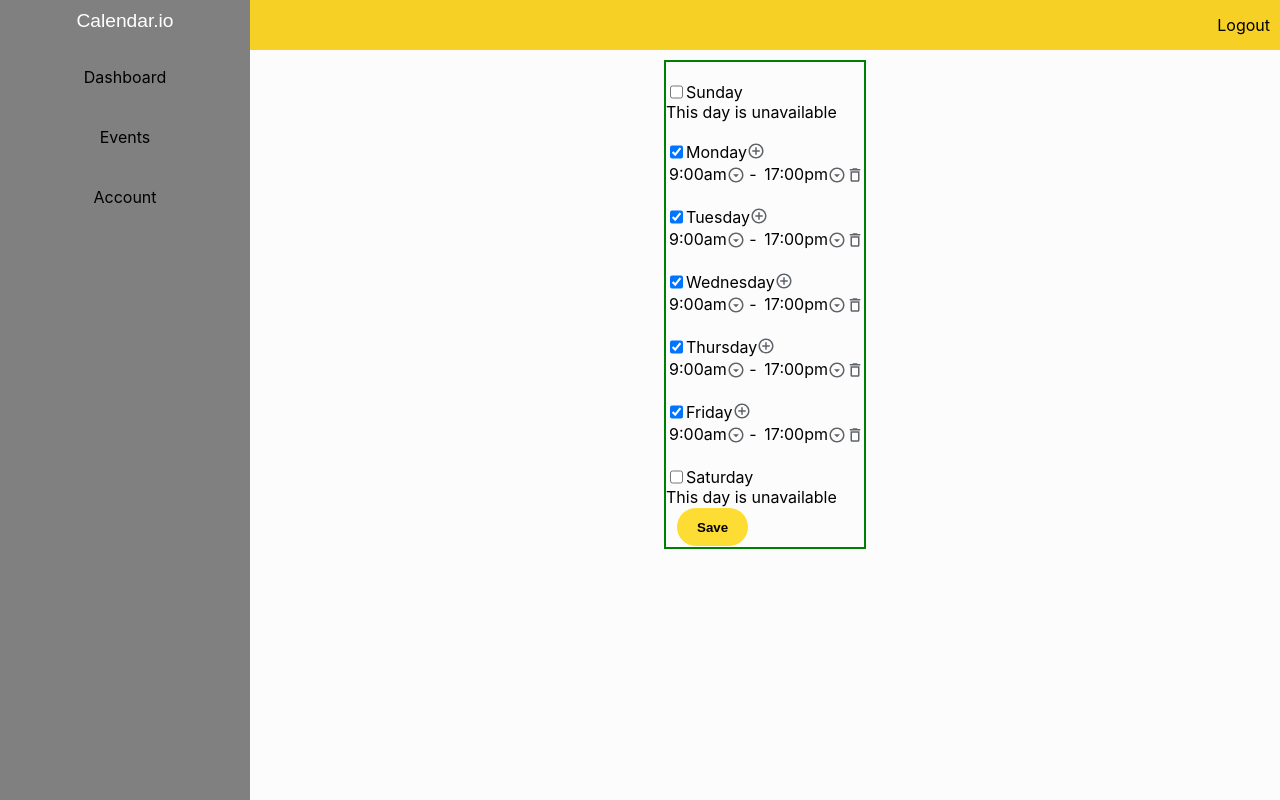
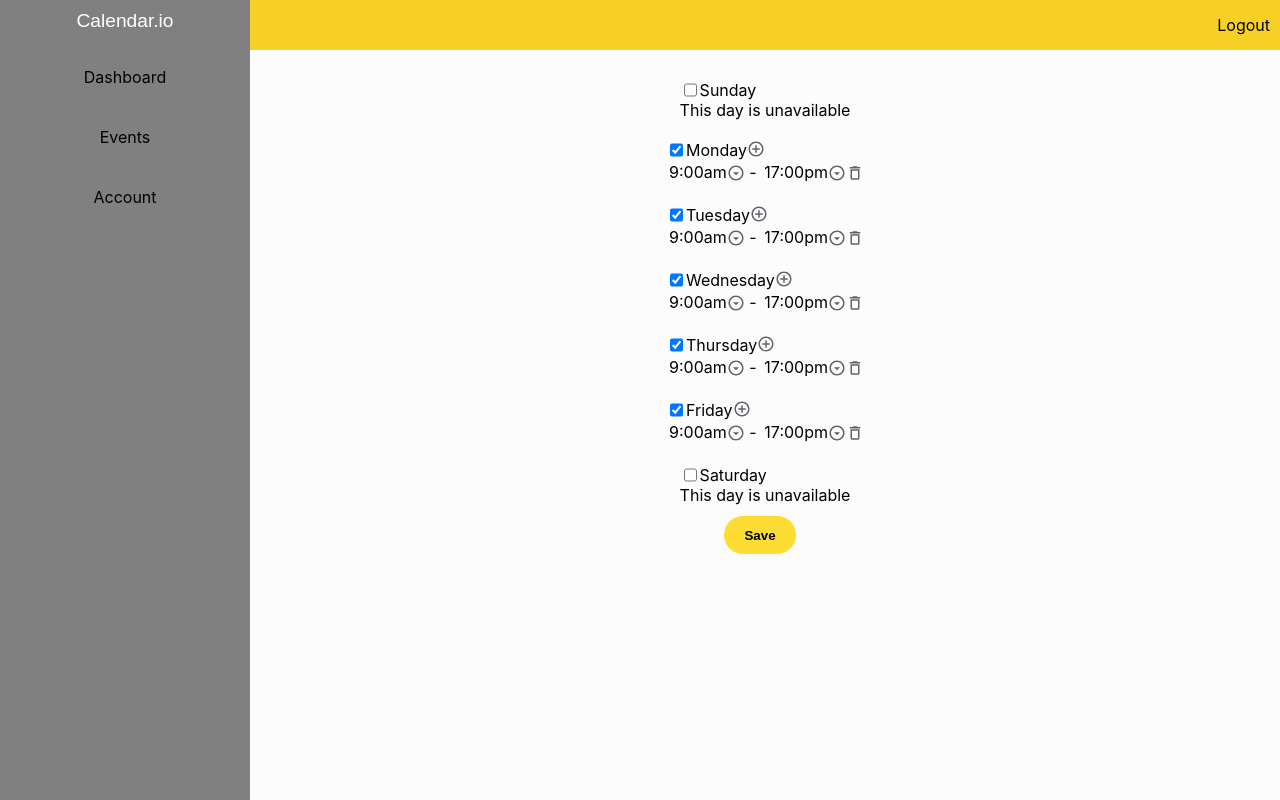
Before and after one commit to antoniudin/coffee, a React (Create React App) app: page /login/pashkatrick//dashboard in a window 1280 px wide. Built offline with nearby package versions, Linux system fonts and the light colour scheme.

Commit message:
UI fixed

```diff
--- a/src/components/AvailableDays.js
+++ b/src/components/AvailableDays.js
@@ -2,7 +2,7 @@ import React, { useEffect } from 'react'
 import { useState } from 'react'
 import TimeFrames from './TimeFrames'
 
-export default function Week() {
+export default function AvailableDays() {
 
     const loggedUser = ''
 
@@ -78,8 +78,8 @@ export default function Week() {
         const avaliable=!currentDay.avaliable
         const item = {
             id:1,
-            from:0,
-            to:0
+            from:540,
+            to:1020
         }
         currentDay.timeFrames=[]
         currentDay.timeFrames.push(item)
@@ -159,7 +159,7 @@ export default function Week() {
     }
 
     return (
-    <div className="">
+    <div className="AvailableDays">
         {week.map(day=>
             <div className="dayFrame">
             <div className="dayContainer">
@@ -176,7 +176,7 @@ export default function Week() {
                 {!day.avaliable && <div>This day is unavailable</div>}
             </div>
             )}
-            <button className="buttonBright">Save</button>
+            <button className="weekSaveButton buttonBright">Save</button>
     </div>
   )
 }
--- a/src/components/ProviderNavbar.js
+++ b/src/components/ProviderNavbar.js
@@ -3,14 +3,12 @@ import { NavLink, useLocation } from 'react-router-dom'
 
 export default function ProviderNavbar(props) {
 
-  const loggedUser = true
-
   return (
     <div className="provNav">
       <div className="providerNavLogo">Calendar.io</div>
-      {loggedUser && <NavLink className="providerNavButton" to='/dashboard'>Dashboard</NavLink>}
-      {loggedUser && <NavLink className="providerNavButton" to='/events'>Events</NavLink>}
-      {loggedUser && <NavLink className="providerNavButton" to='/account'>Account</NavLink>}
+      <NavLink className="providerNavButton" to='/dashboard'>Dashboard</NavLink>
+      <NavLink className="providerNavButton" to='/events'>Events</NavLink>
+      <NavLink className="providerNavButton" to='/account'>Account</NavLink>
     </div>
   )
 }
--- a/src/index.css
+++ b/src/index.css
@@ -476,8 +476,6 @@ code {
 .providerContent {
   margin-left: 250px;
   margin-top: 60px;
-
-  border: 2px solid green;
 }
 
 .providerNavButton {
@@ -531,10 +529,6 @@ code {
   margin-top:30x;
   margin-bottom:30x;
 }
-
-/* .dayTimeFrame {
-  margin-top:3px;
-} */
 
 .timeFrames {
   width: 68px;
@@ -612,3 +606,13 @@ cursor: pointer;
 .timeFrameActive:hover {
   cursor: default;
 }
+
+.AvailableDays {
+  display: flex;
+  flex-direction: column;
+  align-items: center;
+}
+
+.weekSaveButton {
+  margin-top: 10px;
+}
--- a/src/pages/Account.js
+++ b/src/pages/Account.js
@@ -5,18 +5,14 @@ import Calendar from '../components/Calendar'
 
 export default function Account() {
 
-  const loggedUser = true
-
   const unavailableDays=[1]
 
   return (
       <div className="providerMainPage">
-        {loggedUser && <ProviderNavbar/>}
+        <ProviderNavbar/>
         <div className="providerContent">
           <ProviderTopNavbar/>
-
           <Calendar unavailableDays={unavailableDays}/>
-
         </div>
     </div>
   )
--- a/src/pages/Dashboard.js
+++ b/src/pages/Dashboard.js
@@ -1,7 +1,6 @@
 import React from 'react'
 import ProviderNavbar from '../components/ProviderNavbar'
 import ProviderTopNavbar from '../components/ProviderTopNavbar'
-import Calendar from '../components/Calendar'
 import AvailableDays from '../components/AvailableDays'
 
 export default function Dashboard() {
@@ -12,12 +11,10 @@ export default function Dashboard() {
 
   return (
       <div className="providerMainPage">
-        {loggedUser && <ProviderNavbar/>}
+        <ProviderNavbar/>
         <div className="providerContent">
           <ProviderTopNavbar/>
-
           <AvailableDays/>
-
         </div>
     </div>
   )
```
